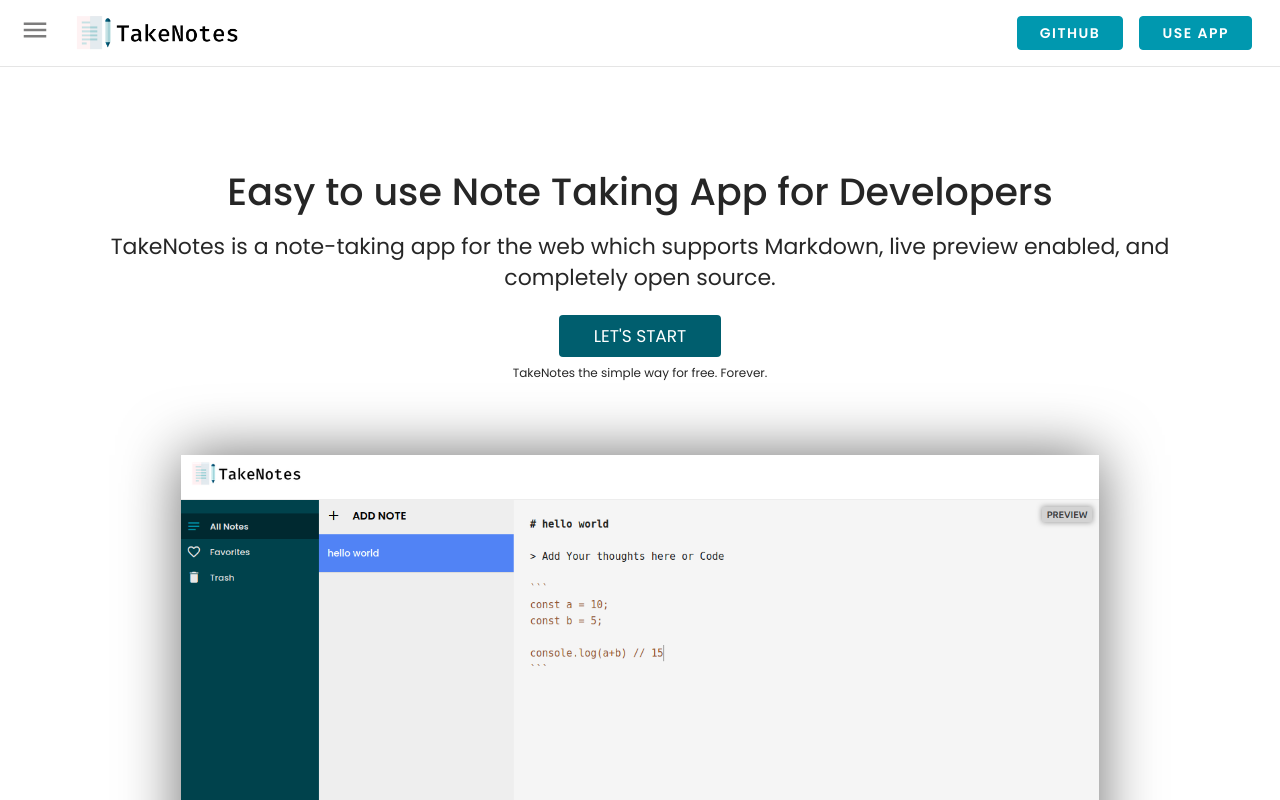
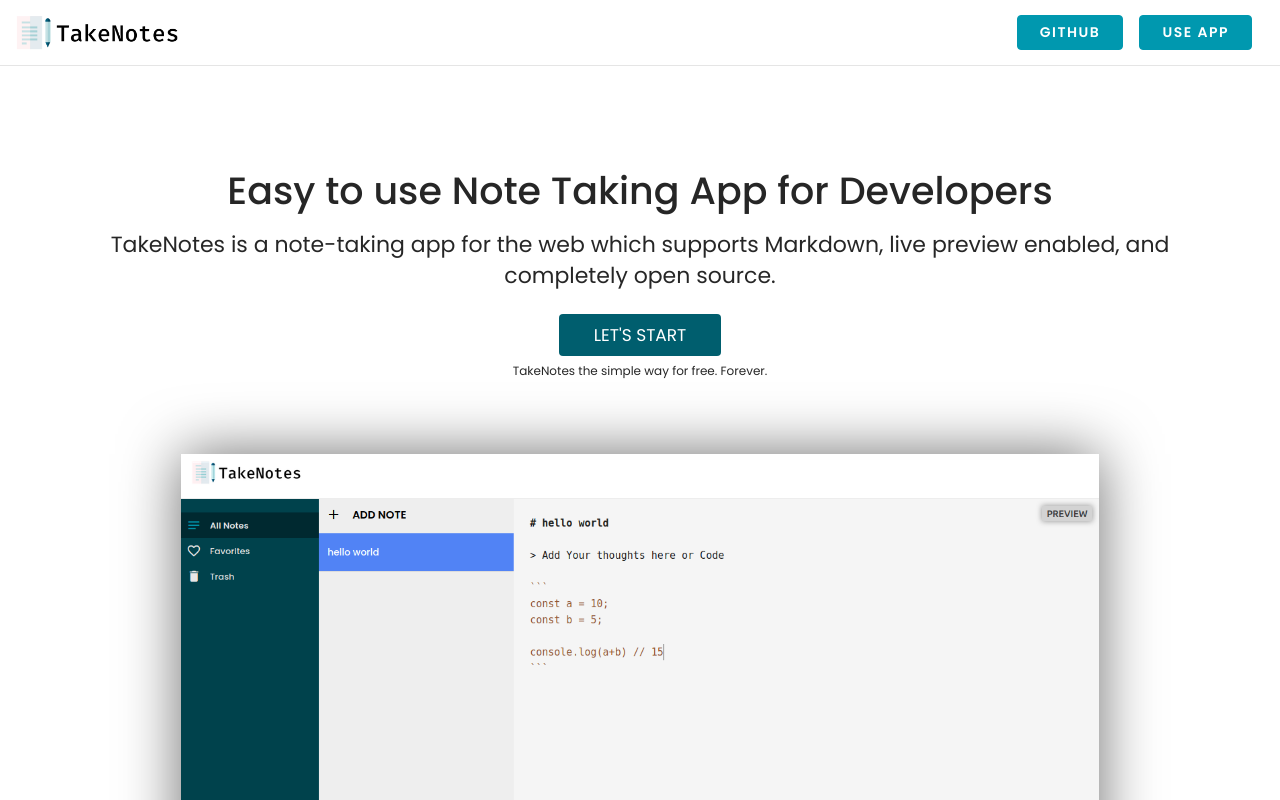
Before and after one commit to shubhambattoo/react-take-notes, a React (Create React App) app: page / in a window 1280 px wide. Shown: the top 800 px of the page. Built offline with nearby package versions, Linux system fonts and the light colour scheme.

Commit message:
hiding toggle menu on landing page

```diff
--- a/src/components/header/Header.js
+++ b/src/components/header/Header.js
@@ -16,6 +16,7 @@
     <header>
       <nav>
         <div className="left">
+          {match.pathname !== '/' && (
             <div
               className="menu"
               aria-label="minimize menu"
@@ -23,6 +24,7 @@
             >
               <i className="material-icons">menu</i>
             </div>
+          )}
           <Link to="/" title="Take Notes">
             <img
               src={require('./../../assets/img/logo.png')}
```
Lines whose indentation alone changed are shown as unchanged.
